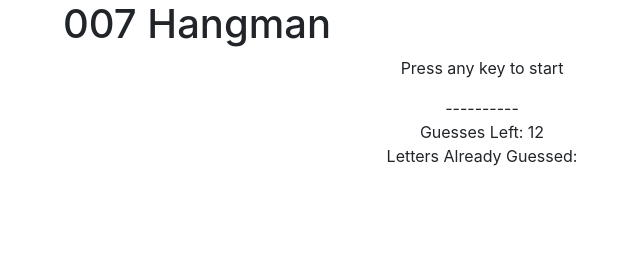
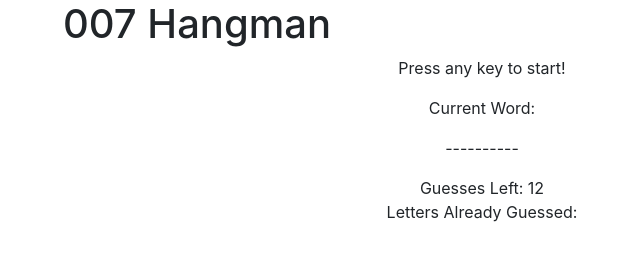
Before and after one commit to lukeevangraham/Word-Guess-Game, a plain HTML site: page index.html in a window 1280 px wide. Shown: the whole page, without its empty margins (443-1083 px from the left). Drawn offline with nearby package versions, Linux system fonts and the light colour scheme.

Commit message:
added Current word to html

```diff
--- a/assets/javascript/game.js
+++ b/assets/javascript/game.js
@@ -1,5 +1,6 @@
 guessesLeft = 12;
 guesses = [];
+wins = 0;
 
 
 // LIST OF POSSIBLE WORDS
@@ -7,7 +8,6 @@ var words = ["BLOFELD", "ODDJOB", "SPECTRE", "DALTON", "LICENSE", "VESPER", "SKY
 
 // APP RANDOMLY PICKS A WORD
 var randomWord = words[Math.floor(Math.random() * words.length)];
-// console.log(randomWord);
 
 wordArray = randomWord.split('')
 console.log(wordArray);
@@ -35,9 +35,6 @@ guessesDiv.textContent = "Letters Already Guessed: ";
     document.onkeyup = function(event) {
     var userGuess = event.key;
     var upUserGuess = userGuess.toUpperCase();
-
-    console.log(upUserGuess);
-    console.log(guesses)
 
     // CONFIRM LETTER HAS NOT BEEN GUESSED
         var newGuess = guesses.includes(upUserGuess);
--- a/index.html
+++ b/index.html
@@ -20,10 +20,11 @@
 
             </div>
             <div class="col-md-6">
-                <p class="text-center">Press any key to start</p>
+                <p class="text-center">Press any key to start!</p>
 
                 <div id="wins-div"></div>
-                <div id="currentWord-div"></div>
+                <p>Current Word:
+                <div id="currentWord-div"></div></p>
                 <div id="guessesLeft-div"></div>
                 <div id="guesses-div"></div>
 
```
